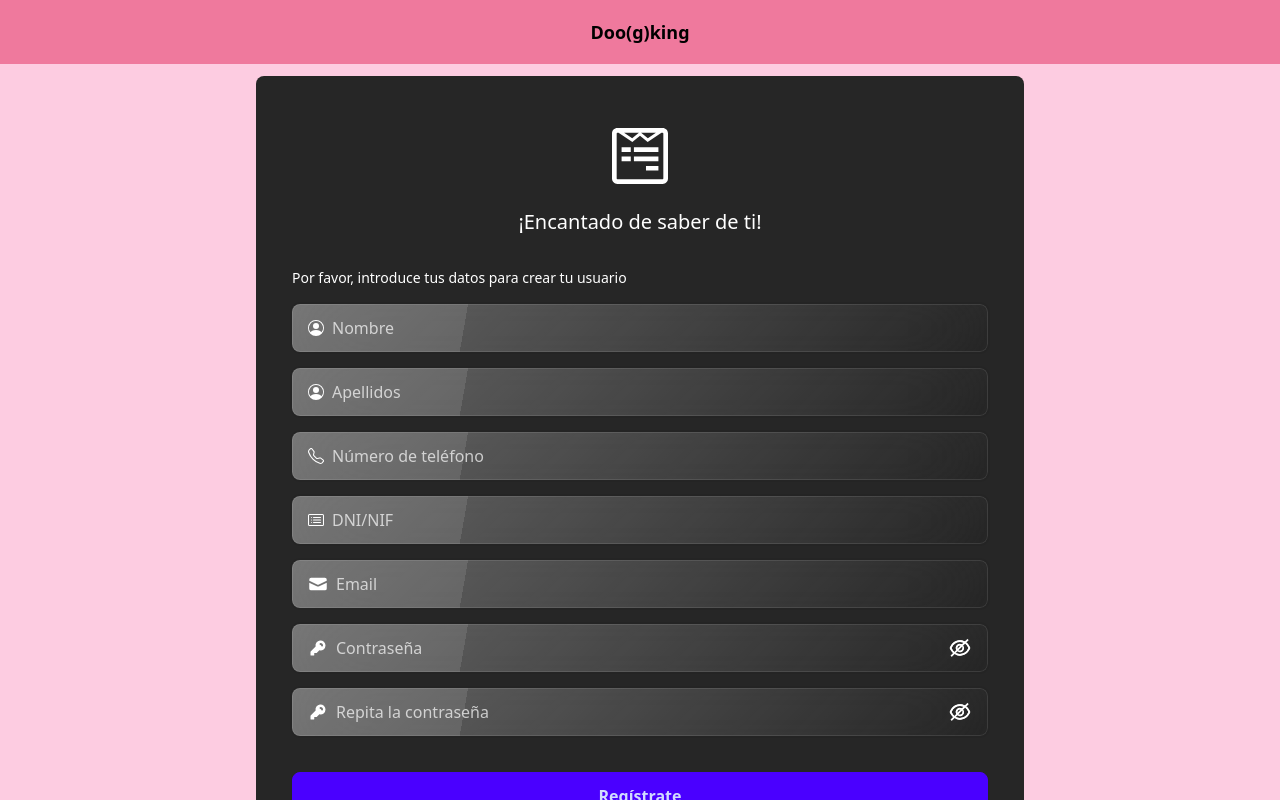
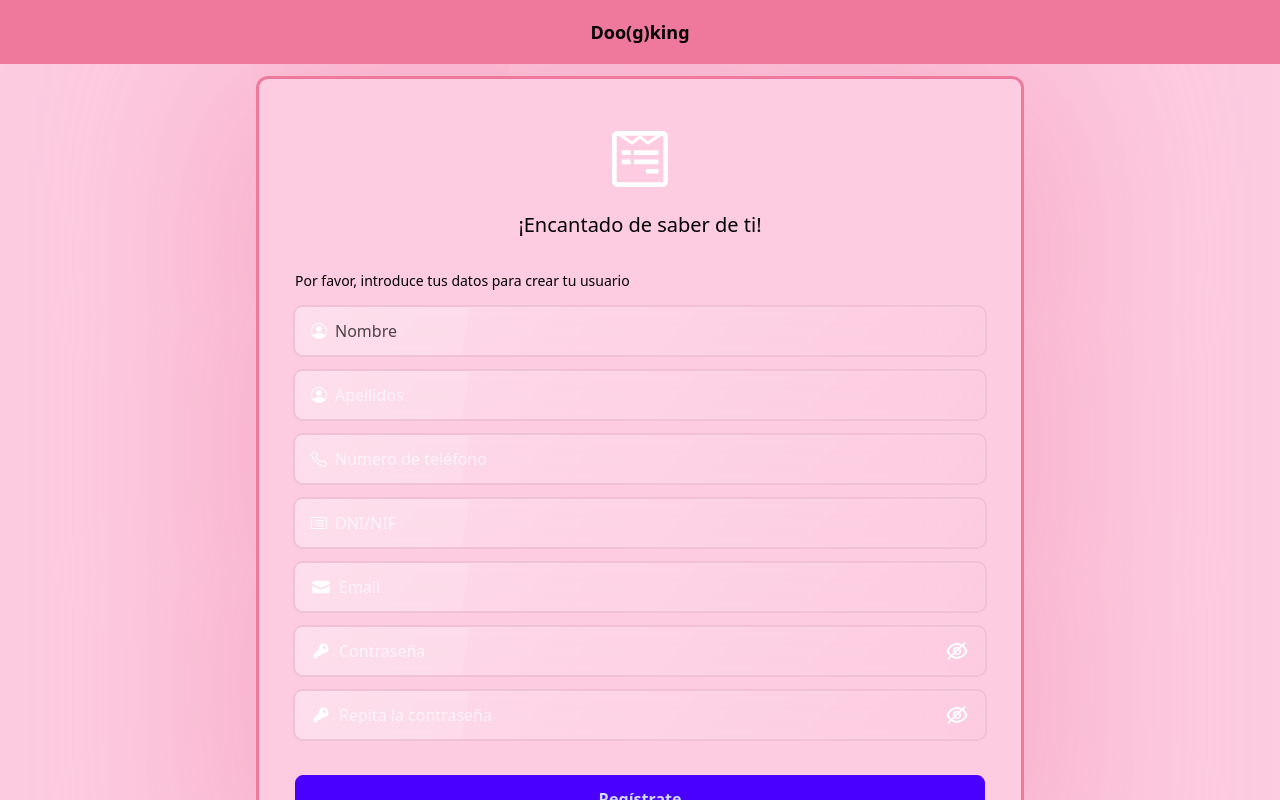
Before and after one commit to b00tc4mp/isdi-parttime-202406, a React (Vite) app in the folder staff/carlos-fernandez/project/app/: page /sign-up in a window 1280 px wide. Built offline with nearby package versions, Linux system fonts and the light colour scheme.

Commit message:
styles signup #255

```diff
--- a/staff/carlos-fernandez/project/app/src/components/signUpForm.jsx
+++ b/staff/carlos-fernandez/project/app/src/components/signUpForm.jsx
@@ -66,7 +66,7 @@ function SignupForm({ className, onSubmit }) {
       <div className="flex justify-center w-full rounded-lg">
         <div
           className={classNames(
-            "bg-neutral-800 w-[48rem] px-9 py-12 rounded-lg",
+            "custom-box w-[48rem] px-9 py-12 rounded-xl",
             className
           )}
         >
@@ -74,14 +74,14 @@ function SignupForm({ className, onSubmit }) {
             <div className="grid mb-5">
               <IconSignup className="place-self-center w-16 h-16" />
             </div>
-            <h3 className="text-center mb-8 text-xl">
+            <h3 className="text-center mb-8 text-xl text-black">
               ¡Encantado de saber de ti!
             </h3>
             <fieldset className="mb-5">
-              <legend className="mb-4 text-sm">
+              <legend className="mb-4 text-sm text-black">
                 Por favor, introduce tus datos para crear tu usuario
               </legend>
-              <label className="input input-bordered input-ghost glass flex items-center gap-2 mb-4">
+              <label className="input  input-bordered input-ghost glass flex items-center gap-2 mb-4">
                 <IconUsername fill="white" />
                 <input
                   type="text"
@@ -89,7 +89,7 @@ function SignupForm({ className, onSubmit }) {
                   name="username"
                   autoComplete="username"
                   placeholder="Nombre"
-                  className="grow focus:text-white placeholder:text-white placeholder:text-opacity-70"
+                  className="grow focus:text-black placeholder:text-black placeholder:text-opacity-70"
                 />
               </label>
               <label className="input input-bordered input-ghost glass flex items-center gap-2 mb-4">
--- a/staff/carlos-fernandez/project/app/src/index.css
+++ b/staff/carlos-fernandez/project/app/src/index.css
@@ -30,25 +30,26 @@ body {
   }
 }
 
-/* Estilos para los botones de Landing page */
+/* Estilos base para los botones */
 .custom-login-btn {
-  background-color: rgb(146, 44, 124);
+  background-color: rgb(46, 81, 156);
   color: white;
-  transition: background-color 0.3s ease; /* Add transition for hover effect */
-}
-
-.custom-login-btn:hover {
-  background-color: rgb(207, 70, 171); /* Change background on hover */
+  transition: filter 0.3s ease, background-color 0.3s ease;
 }
 
 .custom-signup-btn {
-  background-color: rgba(26, 84, 143, 0.886);
+  background-color: rgb(121, 38, 103);
   color: white;
-  transition: filter 0.3s ease; /* Add transition for hover effect */
+  transition: filter 0.3s ease, background-color 0.3s ease;
+}
+
+/* Cambia el color de fondo de los botones al pasar el ratón */
+.custom-login-btn:hover {
+  background-color: rgb(78, 127, 233);
 }
 
 .custom-signup-btn:hover {
-  filter: blur(3px); /* Apply blur on hover */
+  background-color: rgb(207, 70, 171);
 }
 
 /* Background color del HEADER */
@@ -62,6 +63,13 @@ body {
 
 .bg-circle {
   background: rgb(243, 236, 217);
+}
+
+/* Formulario sign up */
+.custom-box {
+  border: 3px solid rgb(239, 121, 157); /* Borde del color deseado */
+  box-shadow: 0 0 200px 20px rgba(239, 121, 157, 0.5); /* Retroiluminación */
+  transition: box-shadow 0.3s ease; /* Suaviza el efecto al interactuar */
 }
 
 .shadow-box {
```
